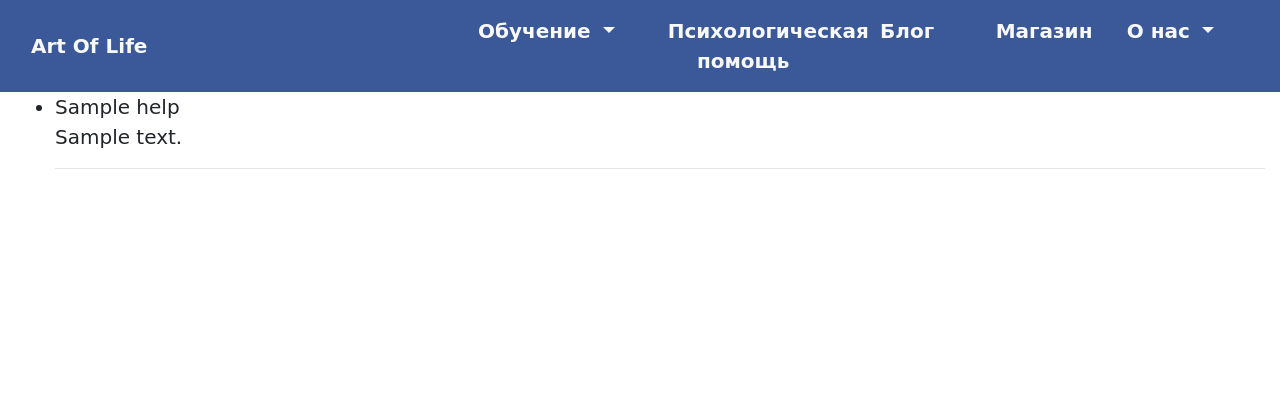
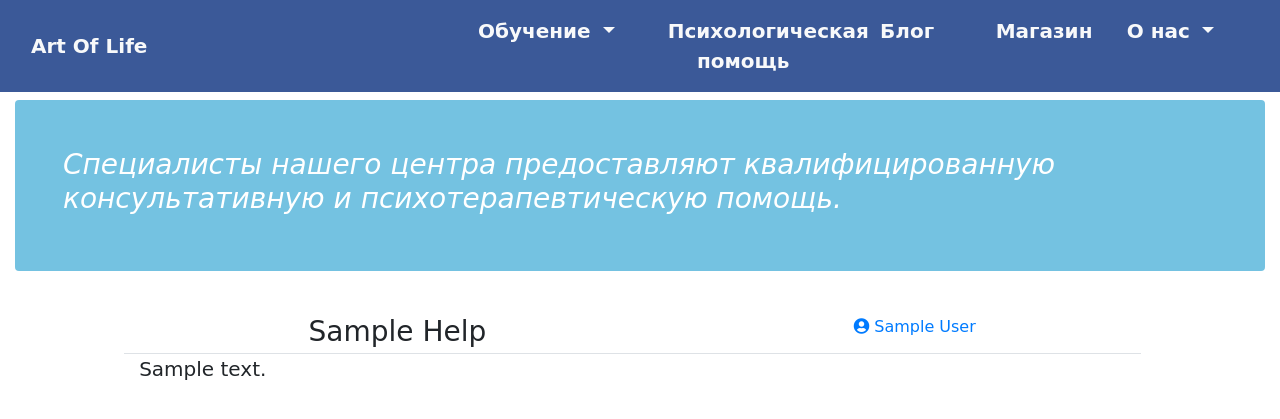
Before and after one commit to gda2048/PhychoBlog, a Django app: page /workers/help_item/ in a window 1280 px wide. Shown: the top 419 px of the page. Run offline with Django 3.2, Linux system fonts and the light colour scheme; tables that the repository leaves empty hold one stand-in row (values such as "Sample post"); parts of the project's set-up code (start-up, migrations or seed data) failed here and were passed over; some libraries are stand-ins or nearby versions; some web fonts are replaced.

Commit message:
add row help_items

```diff
--- a/psycho/settings.py
+++ b/psycho/settings.py
@@ -177,7 +177,7 @@ EMAIL_USE_TLS = True
 EMAIL_PORT = 587
 EMAIL_HOST_USER = 'algolearn2048@gmail.com'
 EMAIL_HOST_PASSWORD = config('EMAIL_HOST_PASSWORD')
-EMAIL_MAIN = ('bolshakova777@ukr.net', 'goncharovdma@gmail.com')
+EMAIL_MAIN = ('bolshakova777@ukr.net', 'goncharovdma@gmail.com', 'inst.art.of.life@gmail.com')
 
 MESSAGE_TAGS = {
     messages.DEBUG: 'alert-info',
--- a/templates/workers/help_items.html
+++ b/templates/workers/help_items.html
@@ -1,15 +1,23 @@
 {% extends 'base.html' %}
 {% block title %} Помощь {% endblock %}
 {% block content %}
-    <ul>
+    <div class="jumbotron mt-2 p-3 p-md-5 text-white rounded bg-psycho-teal">
+        <div class="px-0">
+            <h3 class="font-italic">Специалисты нашего центра предоставляют квалифицированную консультативную и психотерапевтическую помощь.</h3>
+        </div>
+    </div>
+    <ul class="list-group col-10 offset-1">
         {% for help_item in help_item_list %}
-            <li>{{ help_item.name }}<br>
-                {{ help_item.description | linebreaks }}
+            <li class="list-group-item mb-1 border-0">
+                <div class="row justify-content-between border-bottom ">
+                    <h3 class="mb-1 col-12 offset-lg-2 col-lg-6">{{ help_item.name|title}}</h3>
+                    <small class="mr-5 col-12 col-lg-3">
+                        <a href="{% url 'person' pk=help_item.expert_id %}"><i class="fas fa-user-circle"></i> {{ help_item.expert.full_name }}</a>
+                    </small>
+                </div>
+                <div class="mr-5">{{ help_item.description | linebreaks }}</div>
             </li>
-            <hr>
         {% endfor %}
-        {% block pagination %}
-            {% include 'pagination.html' %}
-        {% endblock %}
     </ul>
+
 {% endblock %}
--- a/workers/views.py
+++ b/workers/views.py
@@ -34,7 +34,6 @@ class HelpItemListView(ListView):
     model = HelpItem
     template_name = 'workers/help_items.html'
     context_object_name = 'help_item_list'
-    paginate_by = 1
 
 
 class PersonDetailView(DetailView):
```
